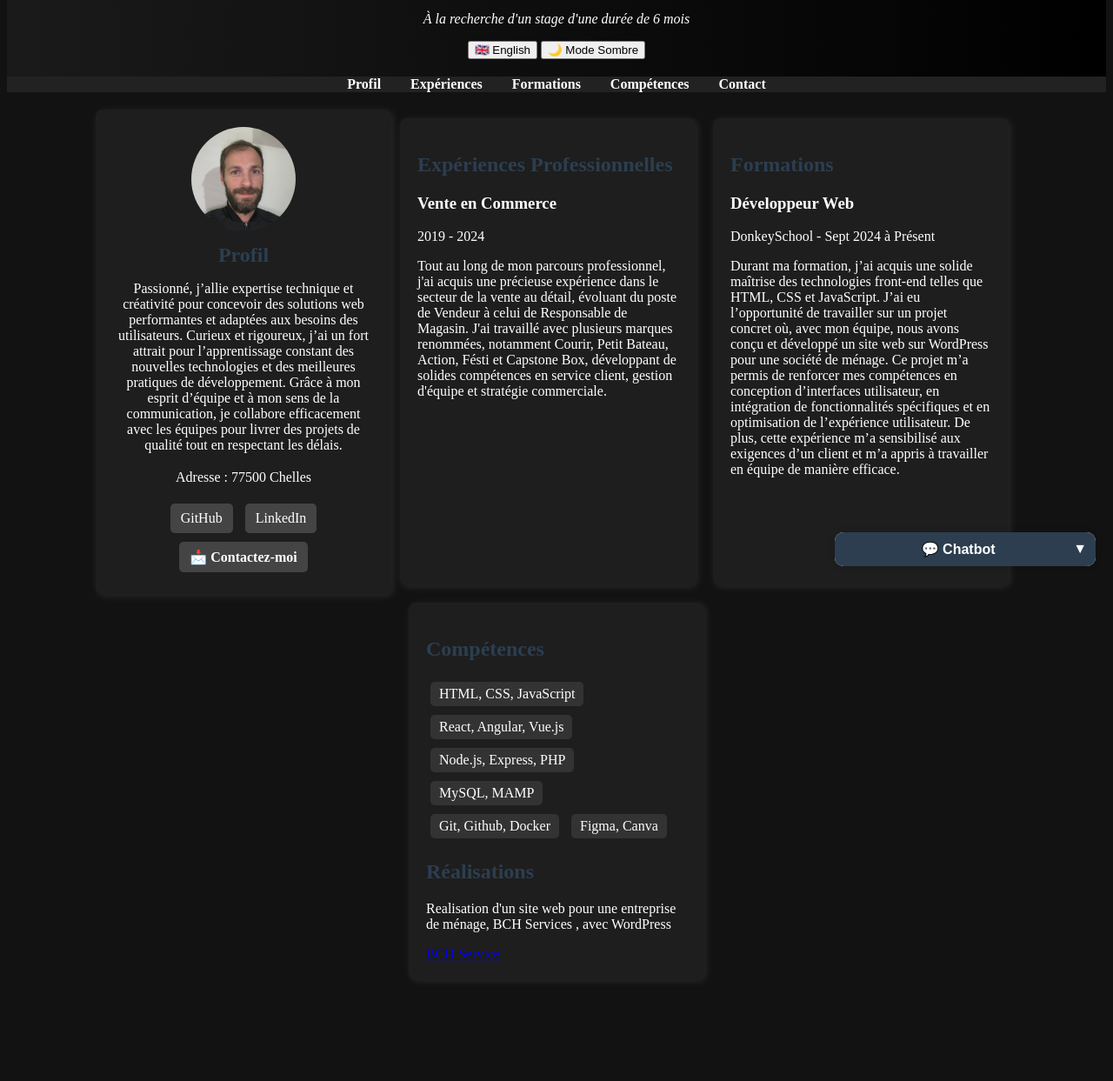
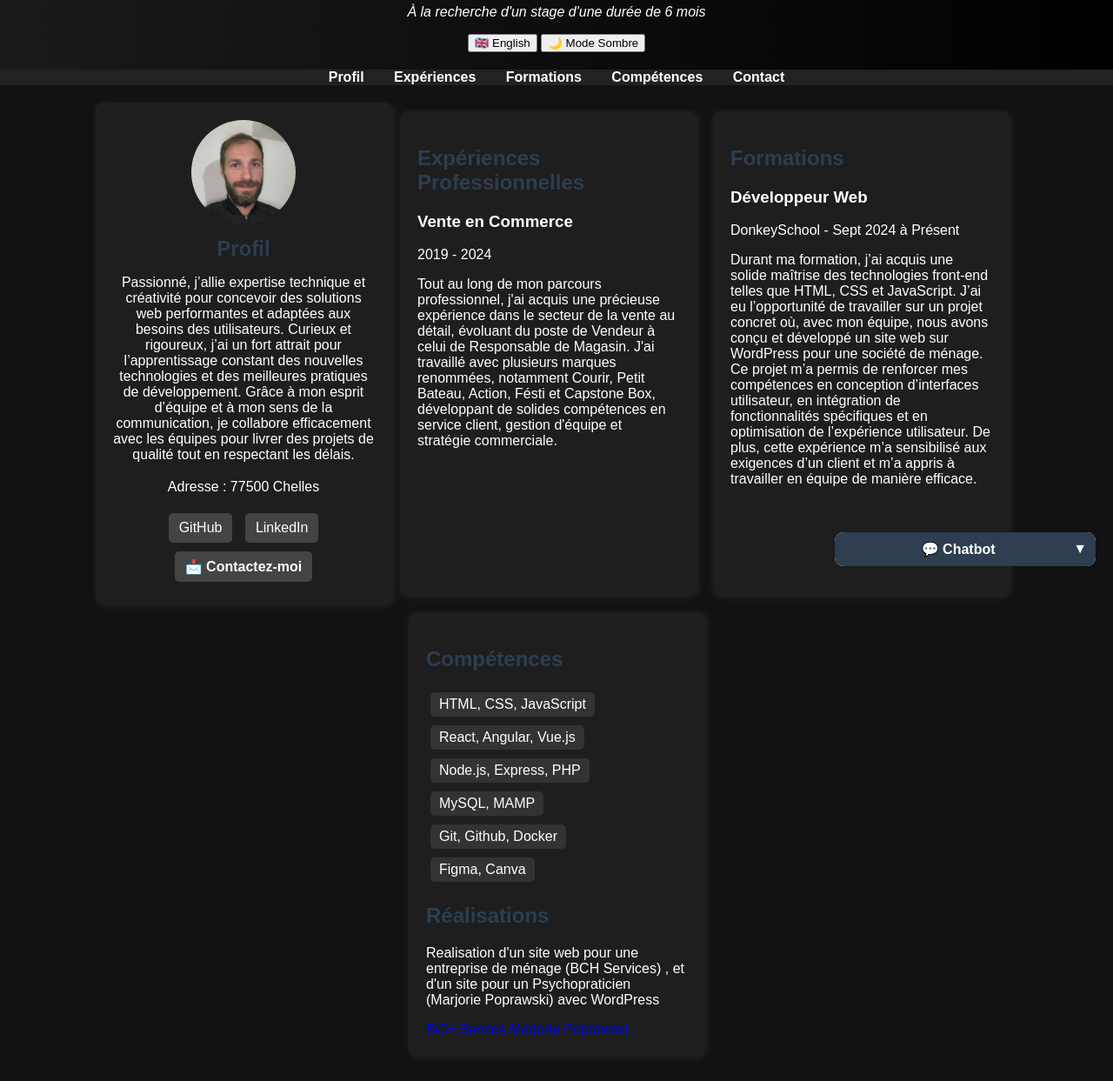
Before and after one commit to MathieuBourdier/My_cv, a plain HTML site: page index.html in a window 1280 px wide. Shown: the part 129-1372 px from the top of the page at 87% size. Before the commit the page ends 1285 px from the top, so only its background shows below. Drawn offline with Linux system fonts and the light colour scheme.

Commit message:
adding new realisation WP

```diff
--- a/index.html
+++ b/index.html
@@ -5,15 +5,15 @@
     <meta name="viewport" content="width=device-width, initial-scale=1.0">
     <title>CV - Mathieu Bourdier</title>
     <link rel="stylesheet" href="style.css">
-    <link rel="icon" type="image/png" href="icone sns fnd.png">
+    <link class="favicon" rel="icon" type="image/png" href="icone sns fnd.png">
 </head>
 <body class="dark-mode">
     <header> <!-- haut de page-->
         <h1>Mathieu Bourdier</h1>
         <p id="job-title">Développeur Web & Mobile</p>
         <p id="subtitle"><i>À la recherche d'un stage d'une durée de 6 mois</i></p>
-        <button id="lang-btn">🇬🇧 English</button>
-        <button id="dark-mode-btn">🌙 Mode Sombre</button>
+        <button id="lang-btn" alt="Bouton pour basculer en anglais">🇬🇧 English</button>
+        <button id="dark-mode-btn" alt="Bouton pour basculer en mode sombre">🌙 Mode Sombre</button>
 
     </header>
 
@@ -35,9 +35,9 @@
             <h3 id="contact-title"></h3>
             <p>Adresse :  77500 Chelles</p>
             <div class="socials">
-                <a href="https://github.com/MathieuBourdier" target="_blank">GitHub</a>
-                <a href="https://www.linkedin.com/in/math-brd/" target="_blank">LinkedIn</a>
-                <a class="mailto" href="mailto:math.9408@gmail.com">📩 Contactez-moi</a>
+                <a href="https://github.com/MathieuBourdier" target="_blank" alt="Lien vers pages githhub" >GitHub</a>
+                <a href="https://www.linkedin.com/in/math-brd/" target="_blank" alt="Lien vers page Linkedin" >LinkedIn</a>
+                <a class="mailto" href="mailto:math.9408@gmail.com" alt="Lien vers page mail" >📩 Contactez-moi</a>
             </div>
         </section>
         <!-- exp -->
@@ -71,8 +71,9 @@
             </div>
             <section id="realization">
                 <h2 id="realization-title">Réalisations</h2>
-                <p id="realization-text">Realisation d'un site web pour une entreprise de ménage, BCH Services , avec WordPress</p>
+                <p id="realization-text">Realisation d'un site web pour une entreprise de ménage (BCH Services) , et d'un site pour un Psychopraticien (Marjorie Poprawski) avec WordPress</p>
                 <a href="https://www.bchservices.fr"> BCH Service</a>
+                <a href="https://marjoriepoprawski.com/"> Marjorie Poprawski</a>
             </section>
 
             <!-- chatbot -->
--- a/script.js
+++ b/script.js
@@ -48,7 +48,7 @@ let currentLang = "fr";
 function switchLanguage() {
     currentLang = currentLang === "fr" ? "en" : "fr";
 
-  //change the language of the page
+  //change the language
     document.getElementById("job-title").textContent = translations[currentLang].job;
     document.getElementById("subtitle").textContent = translations[currentLang].subtitle;
     document.getElementById("profile-title").textContent = translations[currentLang].profileTitle;
--- a/style.css
+++ b/style.css
@@ -28,7 +28,7 @@
     text-decoration:none;
     font-weight:bold;
 }
-g
+
 body {
     font-family: Arial, sans-serif;
     margin: 0;
@@ -130,10 +130,10 @@ h2 {
         align-items: center;
     }
     .profile, .experience, .education, .skills {
-        width: 80%;
+        width: 8%;
     }
 }
-/*if darmode activated,*/
+/*if darmode activated*/
 body.dark-mode {
     background-color: #121212;
     color: #ffffff;
```
